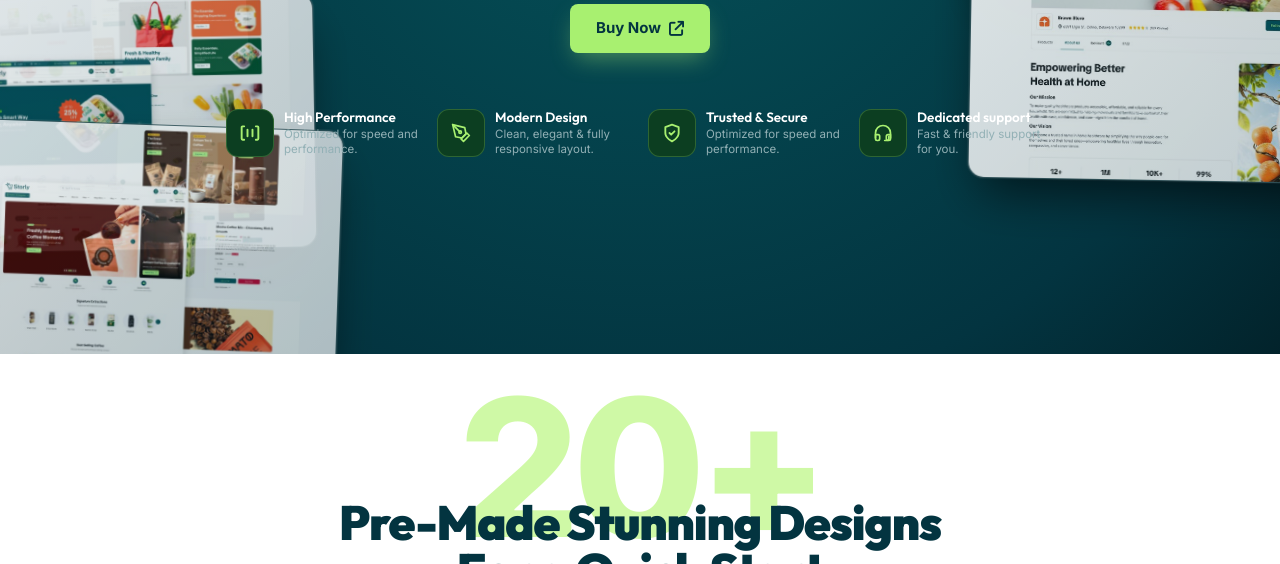
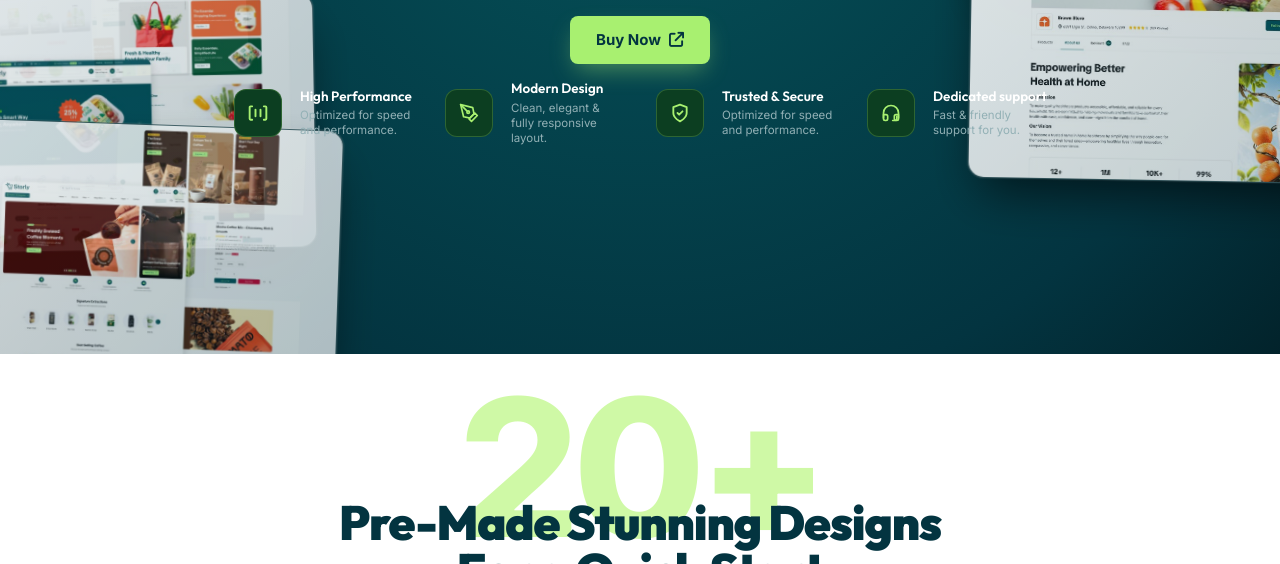
Before and after one commit to tanzilhasan5/project_ecommerce, a website: page index.html in a window 1280 px wide. Shown: the part 536-1100 px from the top of the page. Drawn offline with nearby package versions, Linux system fonts and the light colour scheme.

Commit message:
Fix server layout issue: add cache-busting to CSS and bulletproof centering container

```diff
--- a/index.html
+++ b/index.html
@@ -45,11 +45,11 @@
   <!-- Lucide Icons -->
   <script src="https://unpkg.com/lucide@latest"></script>
 
-  <!-- Compiled SCSS Stylesheet (Strict Navbar + Hero Specification) -->
-  <link rel="stylesheet" href="css/style.css">
+  <!-- Compiled SCSS Stylesheet (Strict Navbar + Hero Specification with cache bust) -->
+  <link rel="stylesheet" href="css/style.css?v=2.1">
 
-  <!-- Additional Site Stylesheet (Infinite Sliders & Store) -->
-  <link rel="stylesheet" href="css/styles.css">
+  <!-- Additional Site Stylesheet (Infinite Sliders & Store with cache bust) -->
+  <link rel="stylesheet" href="css/styles.css?v=2.1">
 </head>
 <body class="bg-white text-slate-800 antialiased selection:bg-storly-lime selection:text-storly-dark font-sans">
 
@@ -156,90 +156,90 @@
       </div>
     </div>
 
-    <!-- Center Hero Content Container (Compact ~860px to keep features clustered together) -->
-    <div class="hero-center-container">
+    <!-- Center Hero Content Container (Bulletproof Centering with Bootstrap + Custom classes) -->
+    <div class="container hero-center-container hero-center-column text-center mx-auto" style="max-width: 860px; position: relative; z-index: 10;">
 
       <!-- a) Dashed-Border Pill (1px dashed white, fully rounded, transparent bg) -->
-      <div class="hero-badge-pill" role="status">
+      <div class="hero-badge-pill d-inline-flex align-items-center justify-content-center gap-2 mx-auto" role="status">
         <i class="fa-solid fa-sparkles sparkle-icon" aria-hidden="true"></i>
         <span>Recognized For Excellence</span>
       </div>
 
       <!-- b) H1, White, ~56px, Line-height 1.25, Two Lines -->
-      <h1 class="hero-title">
+      <h1 class="hero-title text-center mx-auto">
         Storly Multipurpose eCommerce<br class="d-none d-md-block">
         Tailwind CSS Template
       </h1>
 
       <!-- c) Lime "Buy Now ↗" Button -->
-      <div class="hero-cta-wrap">
-        <a href="store.html" class="hero-cta-btn" aria-label="Buy Now Storly eCommerce Template">
+      <div class="hero-cta-wrap text-center my-3">
+        <a href="store.html" class="hero-cta-btn btn-storly-lime d-inline-flex align-items-center justify-content-center gap-2 mx-auto" aria-label="Buy Now Storly eCommerce Template">
           <span>Buy Now</span>
           <i class="fa-solid fa-arrow-up-right-from-square arrow-icon" aria-hidden="true"></i>
         </a>
       </div>
 
-      <!-- Bottom Row: 4 Columns, Clean Horizontal Alignment -->
-      <div class="hero-features-bar">
+      <!-- d) Bottom Row: 4 Columns, Clean Horizontal Alignment (Flex + Row Fallback) -->
+      <div class="hero-features-bar hero-features-row row g-3 justify-content-center align-items-center mx-auto">
 
         <!-- 1. [ll] icon – High Performance -->
-        <div class="hero-feature-item">
-          <div class="icon-box" aria-hidden="true">
-            <svg width="22" height="22" viewBox="0 0 24 24" fill="none" stroke="#a8f070" stroke-width="2.3" stroke-linecap="round" stroke-linejoin="round">
+        <div class="col-6 col-lg-3 hero-feature-item d-flex align-items-center text-start">
+          <div class="icon-box d-flex align-items-center justify-content-center flex-shrink-0" aria-hidden="true">
+            <svg width="20" height="20" viewBox="0 0 24 24" fill="none" stroke="#a8f070" stroke-width="2.3" stroke-linecap="round" stroke-linejoin="round">
               <path d="M5 4H3a1 1 0 0 0-1 1v14a1 1 0 0 0 1 1h2"></path>
               <path d="M19 4h2a1 1 0 0 1 1 1v14a1 1 0 0 1-1 1h-2"></path>
               <line x1="9" y1="8" x2="9" y2="16"></line>
               <line x1="15" y1="8" x2="15" y2="16"></line>
             </svg>
           </div>
-          <div class="feature-text">
-            <h2 class="feature-title">High Performance</h2>
-            <p class="feature-desc">Optimized for speed and performance.</p>
+          <div class="feature-text ms-2">
+            <h2 class="feature-title mb-1 text-white">High Performance</h2>
+            <p class="feature-desc mb-0">Optimized for speed and performance.</p>
           </div>
         </div>
 
         <!-- 2. pen-nib icon – Modern Design -->
-        <div class="hero-feature-item">
-          <div class="icon-box" aria-hidden="true">
-            <svg width="22" height="22" viewBox="0 0 24 24" fill="none" stroke="#a8f070" stroke-width="2" stroke-linecap="round" stroke-linejoin="round">
+        <div class="col-6 col-lg-3 hero-feature-item d-flex align-items-center text-start">
+          <div class="icon-box d-flex align-items-center justify-content-center flex-shrink-0" aria-hidden="true">
+            <svg width="20" height="20" viewBox="0 0 24 24" fill="none" stroke="#a8f070" stroke-width="2" stroke-linecap="round" stroke-linejoin="round">
               <path d="m12 19 7-7 3 3-7 7-3-3z"></path>
               <path d="m18 13-1.5-7.5L2 2l3.5 14.5L13 18l5-5z"></path>
               <path d="m2 2 7.5 7.5"></path>
               <circle cx="11" cy="11" r="1.5"></circle>
             </svg>
           </div>
-          <div class="feature-text">
-            <h2 class="feature-title">Modern Design</h2>
-            <p class="feature-desc">Clean, elegant & fully responsive layout.</p>
+          <div class="feature-text ms-2">
+            <h2 class="feature-title mb-1 text-white">Modern Design</h2>
+            <p class="feature-desc mb-0">Clean, elegant & fully responsive layout.</p>
           </div>
         </div>
 
         <!-- 3. shield-check icon – Trusted & Secure -->
-        <div class="hero-feature-item">
-          <div class="icon-box" aria-hidden="true">
-            <svg width="22" height="22" viewBox="0 0 24 24" fill="none" stroke="#a8f070" stroke-width="2.2" stroke-linecap="round" stroke-linejoin="round">
+        <div class="col-6 col-lg-3 hero-feature-item d-flex align-items-center text-start">
+          <div class="icon-box d-flex align-items-center justify-content-center flex-shrink-0" aria-hidden="true">
+            <svg width="20" height="20" viewBox="0 0 24 24" fill="none" stroke="#a8f070" stroke-width="2.2" stroke-linecap="round" stroke-linejoin="round">
               <path d="M12 22s8-4 8-10V5l-8-3-8 3v7c0 6 8 10 8 10z"></path>
               <polyline points="9 12 11 14 15 10"></polyline>
             </svg>
           </div>
-          <div class="feature-text">
-            <h2 class="feature-title">Trusted & Secure</h2>
-            <p class="feature-desc">Optimized for speed and performance.</p>
+          <div class="feature-text ms-2">
+            <h2 class="feature-title mb-1 text-white">Trusted & Secure</h2>
+            <p class="feature-desc mb-0">Optimized for speed and performance.</p>
           </div>
         </div>
 
         <!-- 4. headset icon – Dedicated support -->
-        <div class="hero-feature-item">
-          <div class="icon-box" aria-hidden="true">
-            <svg width="22" height="22" viewBox="0 0 24 24" fill="none" stroke="#a8f070" stroke-width="2" stroke-linecap="round" stroke-linejoin="round">
+        <div class="col-6 col-lg-3 hero-feature-item d-flex align-items-center text-start">
+          <div class="icon-box d-flex align-items-center justify-content-center flex-shrink-0" aria-hidden="true">
+            <svg width="20" height="20" viewBox="0 0 24 24" fill="none" stroke="#a8f070" stroke-width="2" stroke-linecap="round" stroke-linejoin="round">
               <path d="M3 18v-6a9 9 0 0 1 18 0v6"></path>
               <path d="M21 19a2 2 0 0 1-2 2h-1a2 2 0 0 1-2-2v-3a2 2 0 0 1 2-2h3zM3 19a2 2 0 0 0 2 2h1a2 2 0 0 0 2-2v-3a2 2 0 0 0-2-2H3z"></path>
               <path d="M19 16v3a2 2 0 0 1-2 2h-3"></path>
             </svg>
           </div>
-          <div class="feature-text">
-            <h2 class="feature-title">Dedicated support</h2>
-            <p class="feature-desc">Fast & friendly support for you.</p>
+          <div class="feature-text ms-2">
+            <h2 class="feature-title mb-1 text-white">Dedicated support</h2>
+            <p class="feature-desc mb-0">Fast & friendly support for you.</p>
           </div>
         </div>
 
--- a/scss/style.scss
+++ b/scss/style.scss
@@ -457,7 +457,8 @@ input:focus-visible {
   }
 
   // Center Content Container (Compact ~860px to keep features clustered together)
-  .hero-center-container {
+  .hero-center-container,
+  .hero-center-column {
     max-width: 860px;
     width: 100%;
     margin-left: auto;
@@ -539,7 +540,8 @@ input:focus-visible {
   }
 
   // Bottom 4 Feature Items Bar (Compact & clustered together under title)
-  .hero-features-bar {
+  .hero-features-bar,
+  .hero-features-row {
     display: flex;
     align-items: center;
     justify-content: center;
```
Also changed, not shown: css/style.css, 1 other file.
